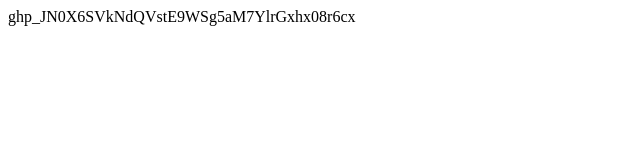
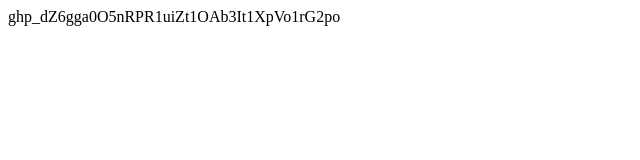
Before and after one commit to Sanju-srivatsa/demogit, a plain HTML site: page index.html in a window 1280 px wide. Shown: the full height of the page, 0-640 px from the left. Drawn offline with Linux system fonts and the light colour scheme.

Commit message:
Update index.html

```diff
--- a/index.html
+++ b/index.html
@@ -1,2 +1,2 @@
 
-<p>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<p>
+<p>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<p>
```
